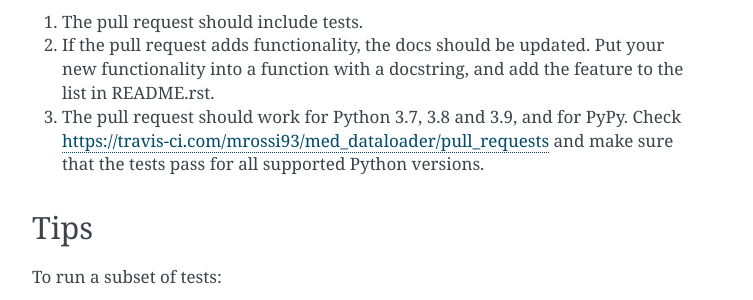
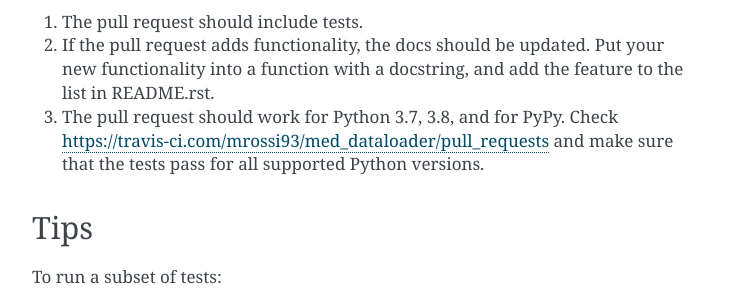
Before and after one commit to mrossi93/med_dataloader, a Sphinx documentation site: the page built from docs/contributing.rst, in a window 1280 px wide and 900 px high, scrolled down 2004 px. Shown: the part 206-506 px from the top of the window, without its empty margins (388-1141 px from the left). Built offline with Sphinx 7.4.7, drawn with Linux system fonts in a browser that asks for light colours.

Commit message:
Removed Python 3.9 since it doesn't support Tensorflow currently.

```diff
--- a/CONTRIBUTING.rst
+++ b/CONTRIBUTING.rst
@@ -102,7 +102,7 @@ Before you submit a pull request, check that it meets these guidelines:
 2. If the pull request adds functionality, the docs should be updated. Put
    your new functionality into a function with a docstring, and add the
    feature to the list in README.rst.
-3. The pull request should work for Python 3.7, 3.8 and 3.9, and for PyPy. Check
+3. The pull request should work for Python 3.7, 3.8, and for PyPy. Check
    https://travis-ci.com/mrossi93/med_dataloader/pull_requests
    and make sure that the tests pass for all supported Python versions.
 
--- a/setup.py
+++ b/setup.py
@@ -26,8 +26,6 @@ setup(
         'License :: OSI Approved :: MIT License',
         'Natural Language :: English',
         'Programming Language :: Python :: 3',
-        'Programming Language :: Python :: 3.5',
-        'Programming Language :: Python :: 3.6',
         'Programming Language :: Python :: 3.7',
         'Programming Language :: Python :: 3.8',
     ],
```
Also changed, not shown: docs/med_dataloader.rst (+6 -7 lines), .travis.yml, 1 other file.
